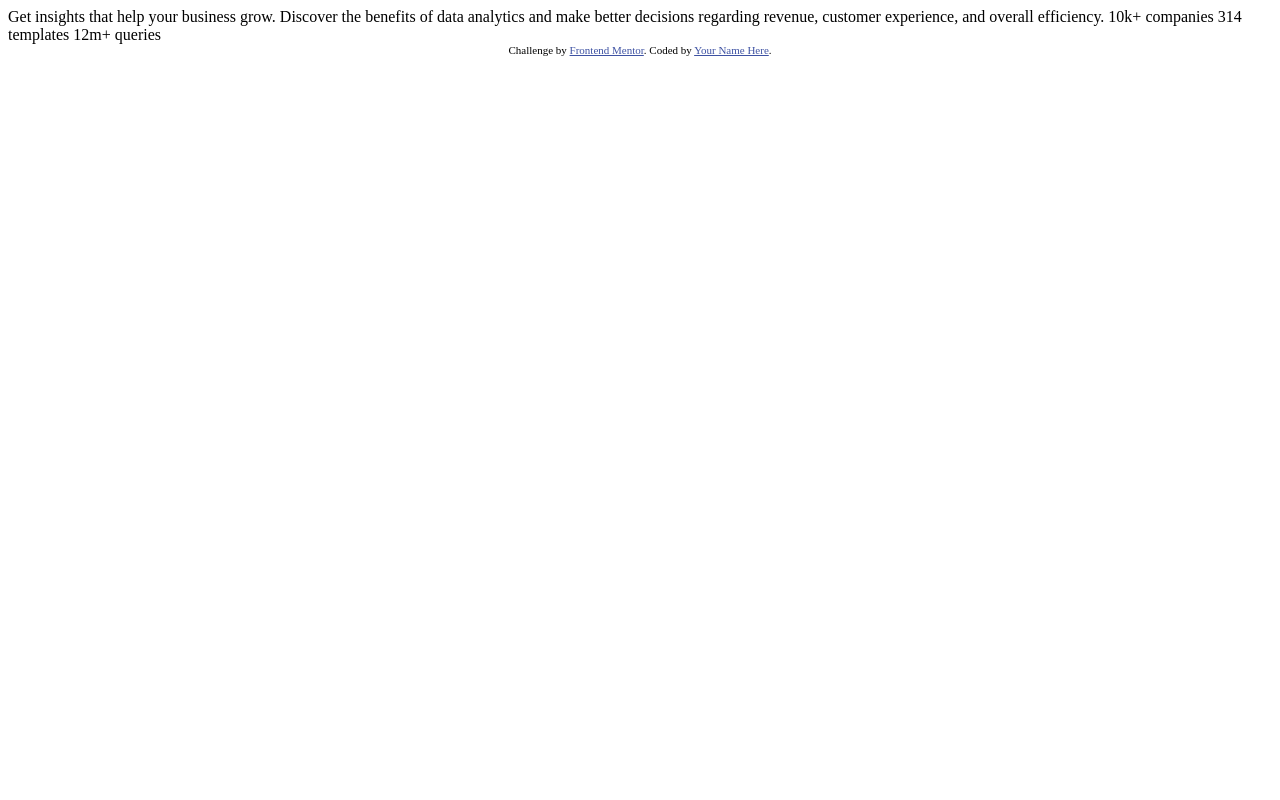
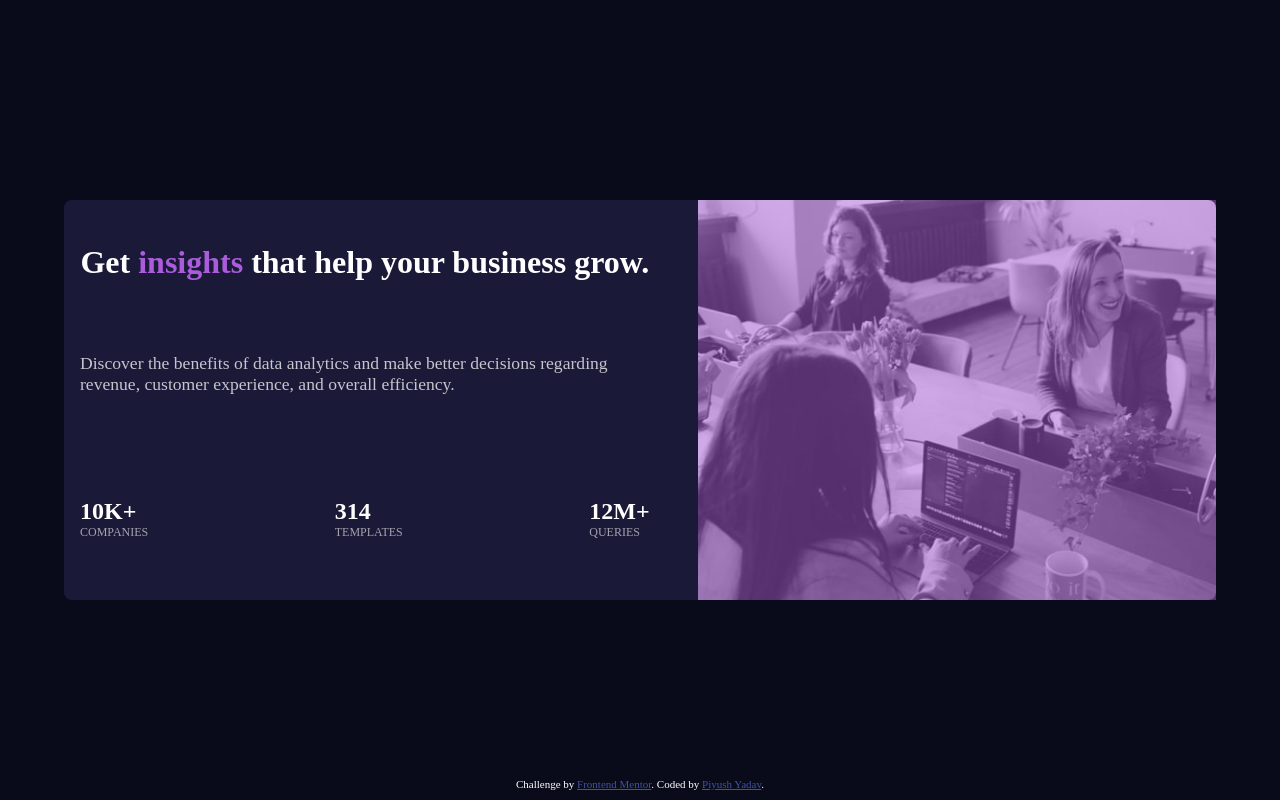
Before and after one commit to GokuPiyush/FM-stats-preview-card-component, a plain HTML site: page index.html in a window 1280 px wide. Drawn offline with Linux system fonts and the light colour scheme; a web font is replaced by a local one.

Commit message:
Finished

```diff
--- a/index.html
+++ b/index.html
@@ -10,24 +10,188 @@
 
   <!-- Feel free to remove these styles or customise in your own stylesheet 👍 -->
   <style>
-    .attribution { font-size: 11px; text-align: center; }
-    .attribution a { color: hsl(228, 45%, 44%); }
+    @import url(https://fonts.google.com/specimen/Inter);
+    @import url(https://fonts.google.com/specimen/Lexend+Deca);
+
+    :root {
+      /*font-size: 16px;*/
+      --very-dark-blue: hsl(233, 47%, 7%);
+      --dark-desaturated-blue: hsl(244, 38%, 16%);
+      --soft-violet: hsl(277, 64%, 61%);
+      --white:  hsl(0, 0%, 100%);
+      --slightly-transparent-white: hsla(0, 0%, 100%, 0.75);
+      --slightly-transparent-white2: hsla(0, 0%, 100%, 0.6);
+    }
+    * {
+      margin: 0;
+      padding: 0;
+      box-sizing: border-box;
+    }
+    body {
+      width: 100vw;
+      height: 100vh;
+      display: flex;
+      flex-direction: column;
+      justify-content: center;
+      align-items: center;
+      background-color: var(--very-dark-blue);
+      color: var(--white);
+    }
+    .container {
+      width: 90%;
+      height: 50%;
+      display: flex;
+      justify-content: center;
+      align-items: center;
+      background-color: var(--dark-desaturated-blue);
+      border-radius: 0.5rem;
+    }
+    .item {
+      width: 50%;
+      height: 100%;
+    }
+    .item1 {
+      width: 55%;
+      min-width: 300px;
+      display: flex;
+      flex-direction: column;
+      justify-content: space-around;
+      align-items: center;
+      padding: 1rem 3rem 1rem 1rem;
+      z-index: 1;
+    }
+    .heading {
+      font-family: "Inter" sans-serif;
+      font-weight: 700;
+      font-size: 2rem;
+    }
+    .heading span {
+      color: var(--soft-violet);
+    }
+    .paragraph {
+      margin-top: 1rem;
+      margin-bottom: 2rem;
+      font-family: "Lexand Deca" sans-serif;
+      font-size: 1.1rem;
+      font-weight: 400;
+      color: var(--slightly-transparent-white);
+    }
+    .stats {
+      width: 100%;
+      height: 20%;
+      display: flex;
+      justify-content: space-between;
+    }
+    .stat {
+      display: flex;
+      flex-direction: column;
+      justify-content: center;
+    }
+    .quant {
+      font-family: "Inter" sans-serif;
+      font-size: 1.5rem;
+      font-weight: 700;
+      text-transform: uppercase;
+      color: var(--white);
+    }
+    .qual {
+      font-family: "Inter" sans-serif;
+      font-size: 0.75rem;
+      font-weight: 400;
+      text-transform: uppercase;
+      color: var(--slightly-transparent-white2);
+    }
+    .item2 {
+      width: 45%;
+    }
+    .image {
+      width: 100%;
+      height: 100%;
+      background: url(images/image-header-desktop.jpg);
+      background-size: cover;
+      background-repeat: no-repeat;
+      border-radius: 0 0.5rem 0.5rem 0;
+    }
+    .layer {
+      width: 100%;
+      height: 100%;
+      background-color: var(--soft-violet);
+      opacity: 0.5;
+    }
+
+    @media only screen and (max-width: 375px) {
+      /* For Mobile */
+      .container {
+        width: 90%;
+        height: 90%;
+        flex-direction: column-reverse;
+      }
+      .item {
+        width: 100%;
+      }
+      .item1 {
+        height: 70%;
+        min-height: 400px;
+        text-align: center;
+      }
+      .stats {
+        height: 50%;
+        flex-direction: column;
+        justify-content: space-between;
+        align-items: center;
+        text-transform: uppercase;
+      }
+      .stat {
+        justify-content: center;
+        align-items: center;
+      }
+      .item2 {
+        height: 30%;
+      }
+      .image {
+        border-radius: 0.5rem 0.5rem 0 0;
+      }
+    }
+
+    footer {
+      /*visibility: hidden;*/
+      position: absolute;
+      bottom: 10px;
+    }
+    .attribution {
+      font-size: 11px;
+      text-align: center;
+    }
+    .attribution a {
+      color: hsl(228, 45%, 44%);
+    }
   </style>
 </head>
 <body>
+  <main class="container">
+    <div class="item item1">
+      <div class="heading">Get <span>insights</span> that help your business grow.</div>
 
-  Get insights that help your business grow.
+      <div class="paragraph">Discover the benefits of data analytics and make better decisions regarding revenue, customer
+        experience, and overall efficiency.
+      </div>
 
-  Discover the benefits of data analytics and make better decisions regarding revenue, customer
-  experience, and overall efficiency.
+      <div class="stats">
+        <div class="stat"><span class="quant">10k+</span><span class="qual">companies</span></div>
+        <div class="stat"><span class="quant">314</span><span class="qual">templates</span></div>
+        <div class="stat"><span class="quant">12m+</span><span class="qual">queries</span></div>
+      </div>
+    </div>
 
-  10k+ companies
-  314 templates
-  12m+ queries
-
-  <div class="attribution">
-    Challenge by <a href="https://www.frontendmentor.io?ref=challenge" target="_blank">Frontend Mentor</a>.
-    Coded by <a href="#">Your Name Here</a>.
-  </div>
+    <div class="item item2">
+      <div class="image"><div class="layer"></div></div>
+    </div>
+  </main>
+  <footer>
+    <div class="attribution">
+      Challenge by <a href="https://www.frontendmentor.io?ref=challenge" target="_blank">Frontend Mentor</a>.
+      Coded by <a href="#">Piyush Yadav</a>.
+    </div>
+  </footer>
 </body>
 </html>
```
Also changed, not shown: images/screenshot.png (added), 3 other files.
